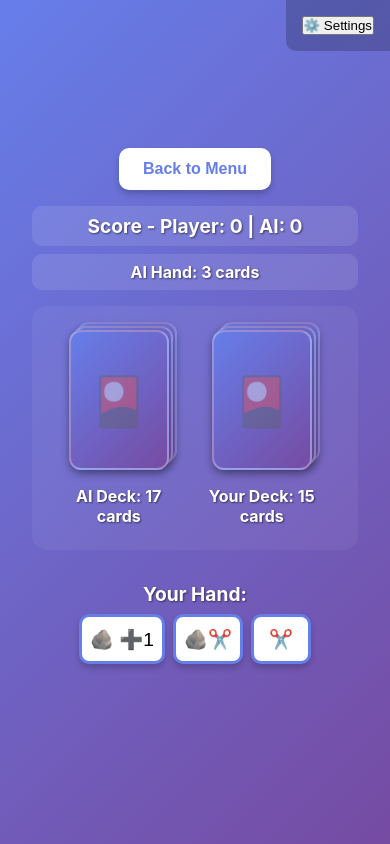
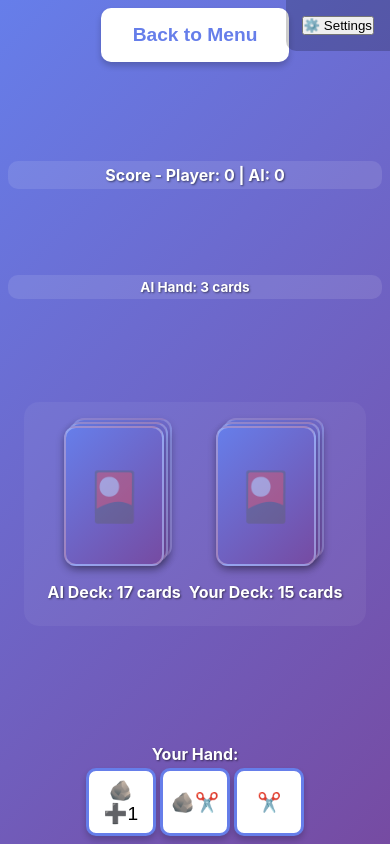
Before and after one commit to TheOmegaFett/RPS-Card-Game, a React (Create React App) app: page / in a window 390 px wide. Both pictures are taken after a click on the button "New Game (Default Deck)". Built offline with nearby package versions, Linux system fonts and the light colour scheme.

Commit message:
fix: make mobile layout fully responsive with viewport units

```diff
--- a/src/styles/App.css
+++ b/src/styles/App.css
@@ -769,89 +769,118 @@
 }
 
 @media (max-width: 400px) {
-  .start-screen h1 {
-    font-size: 1.5rem;
+  .game-board {
+    padding: 0.5rem;
+    height: 100vh;
+    display: flex;
+    flex-direction: column;
+    justify-content: space-between;
+    overflow: hidden;
   }
 
-  .menu-btn {
-    font-size: 1rem;
-    padding: 0.75rem 1.5rem;
+  .game-header {
+    flex-shrink: 0;
   }
 
   .scoreboard {
-    padding: 0.5rem;
-    margin-bottom: 0.5rem;
+    padding: 0.25rem;
+    margin-bottom: 0.25rem;
+    flex-shrink: 0;
   }
 
   .scoreboard h3 {
-    font-size: 1.2rem;
+    font-size: 1rem;
+    margin: 0;
   }
 
   .ai-section {
-    padding: 0.5rem;
-    margin-bottom: 0.5rem;
+    padding: 0.25rem;
+    margin-bottom: 0.25rem;
+    flex-shrink: 0;
   }
 
   .ai-section h3 {
-    font-size: 1rem;
+    font-size: 0.85rem;
+    margin: 0;
+  }
+
+  .deck-piles-container {
+    padding: 0.5rem;
+    margin: 0.25rem 0;
+    flex-shrink: 0;
   }
 
   .matchup-display {
     padding: 0.5rem;
-    min-height: 150px;
-    margin: 0.25rem 0;
+    min-height: auto;
+    margin: 0;
+    flex: 0 1 auto;
   }
 
   .matchup-cards {
-    gap: 1rem;
-    margin-top: 0.5rem;
+    gap: 0.5rem;
+    margin-top: 0.25rem;
   }
 
   .vs {
-    font-size: 1.2rem;
+    font-size: 1rem;
   }
 
   .matchup-flip-card .flip-card {
-    width: 100px !important;
-    height: 140px !important;
+    width: 22vw !important;
+    height: 30vw !important;
+    max-width: 100px;
+    max-height: 140px;
   }
 
   .matchup-flip-card .flip-card-inner,
   .matchup-flip-card .flip-card-front,
   .matchup-flip-card .flip-card-back {
-    width: 100px !important;
-    height: 140px !important;
+    width: 22vw !important;
+    height: 30vw !important;
+    max-width: 100px;
+    max-height: 140px;
     padding: 0.5rem;
   }
 
   .matchup-flip-card .card-emoji {
-    font-size: 2rem !important;
+    font-size: 1.5rem !important;
     margin-bottom: 0.25rem !important;
   }
 
   .matchup-flip-card .card-label {
-    font-size: 0.75rem !important;
+    font-size: 0.7rem !important;
   }
 
   .result-text {
-    font-size: 1.2rem;
-    margin-bottom: 0.5rem;
+    font-size: 1rem;
+    margin-bottom: 0.25rem;
+  }
+
+  .countdown-text {
+    font-size: 2rem;
+  }
+
+  .player-hand {
+    flex-shrink: 0;
+    margin: 0;
+  }
+
+  .player-hand h3 {
+    font-size: 1rem;
+    margin: 0.25rem 0;
+  }
+
+  .hand-cards {
+    gap: 0.25rem;
   }
 
   .card-button {
-    min-width: 60px;
+    min-width: 18vw;
+    max-width: 70px;
     min-height: 50px;
     font-size: 1.2rem;
-    padding: 0.5rem;
-  }
-
-  .countdown-text {
-    font-size: 2.5rem;
-  }
-
-  .player-hand h3 {
-    font-size: 1.2rem;
-    margin-bottom: 0.5rem;
+    padding: 0.5rem 0.25rem;
   }
 }
 
```
